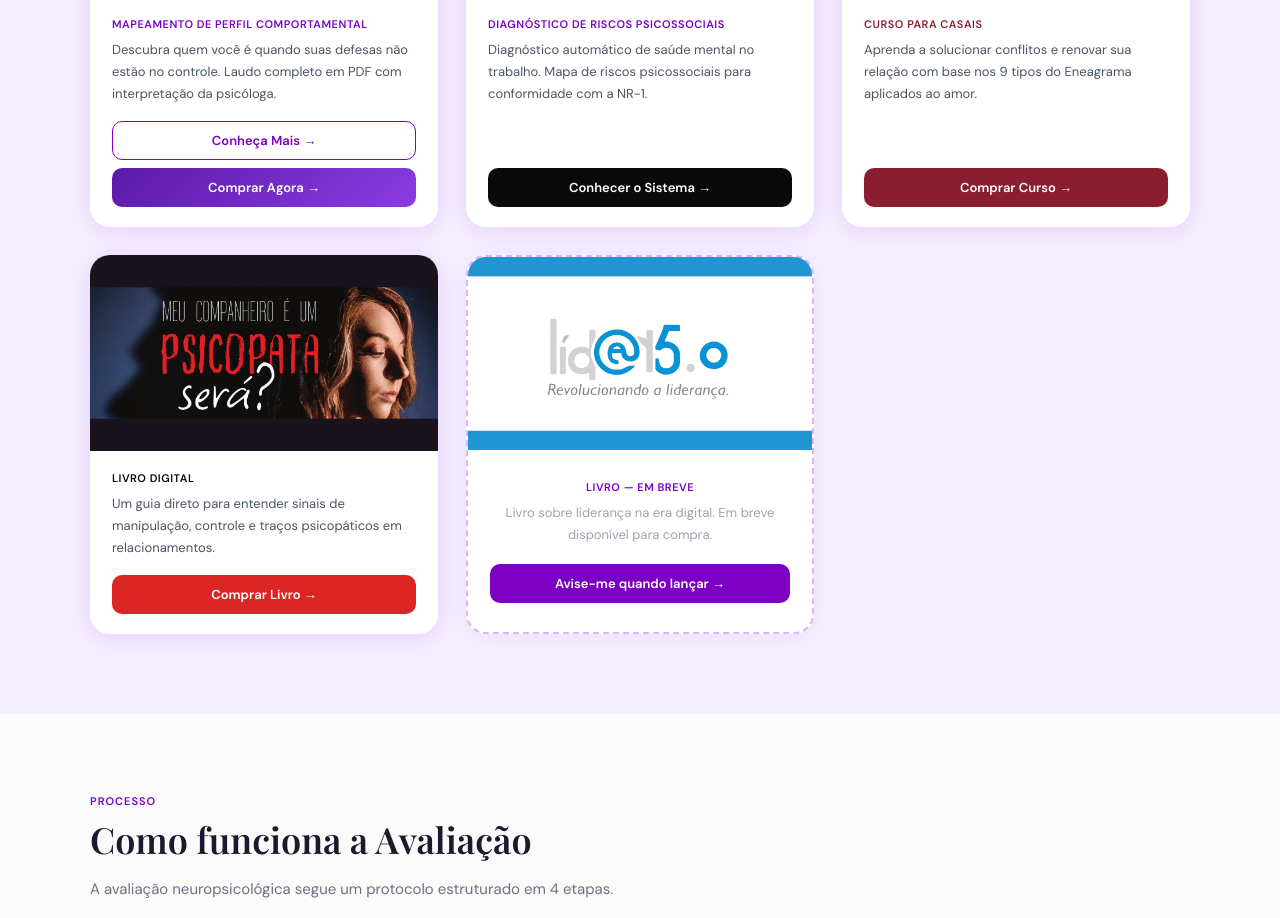
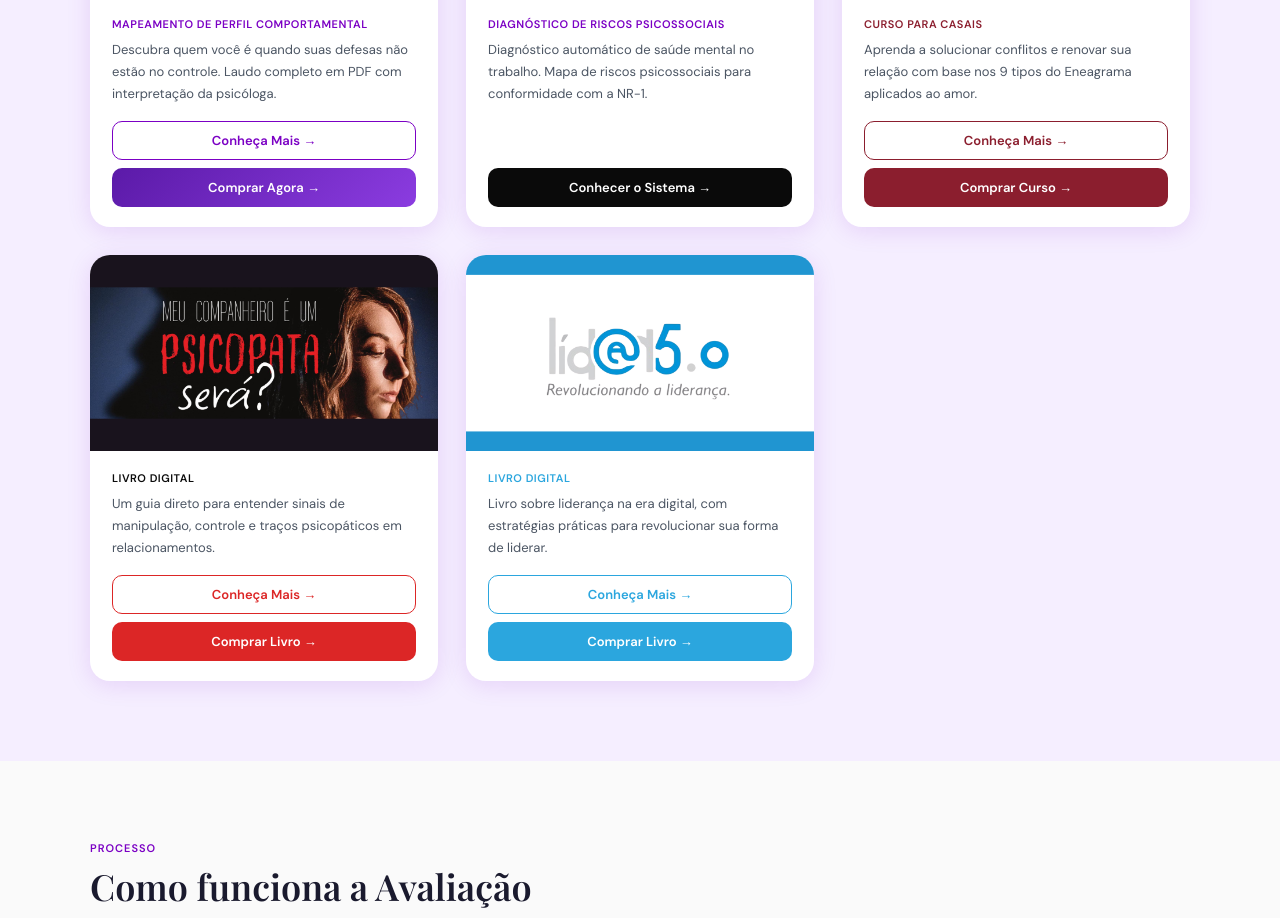
Before and after one commit to luciakratz-arch/clinica-dra.LuciaKratz, a website: page index.html in a window 1280 px wide. Shown: the part 3023-3941 px from the top of the page. Drawn offline with nearby package versions, Linux system fonts and the light colour scheme; no server answers; a web font is replaced by a local one.

Commit message:
Update index.html

```diff
--- a/index.html
+++ b/index.html
@@ -559,7 +559,7 @@
             Descubra quem você é quando suas defesas não estão no controle. Laudo completo em PDF com interpretação da psicóloga.
           </p>
           <div style="display:flex;flex-direction:column;gap:8px">
-            <a href="https://luciakratz-arch.github.io/9-Self/9self-landing.html" target="_blank"
+            <a href="https://luciakratz-arch.github.io/clinica-dra.LuciaKratz/venda-9self.html" target="_blank"
               style="display:block;text-align:center;background:transparent;border:1.5px solid #7B00C4;color:#7B00C4;padding:10px 18px;border-radius:10px;font-weight:600;font-size:13px;text-decoration:none">
               Conheça Mais →
             </a>
@@ -599,6 +599,10 @@
             Aprenda a solucionar conflitos e renovar sua relação com base nos 9 tipos do Eneagrama aplicados ao amor.
           </p>
           <div style="display:flex;flex-direction:column;gap:8px">
+            <a href="https://luciakratz-arch.github.io/clinica-dra.LuciaKratz/venda-curso-eneagrama.html" target="_blank"
+              style="display:block;text-align:center;background:transparent;border:1.5px solid #8B1E2E;color:#8B1E2E;padding:10px 18px;border-radius:10px;font-weight:600;font-size:13px;text-decoration:none">
+              Conheça Mais →
+            </a>
             <a href="https://pay.hotmart.com/R97548434J?off=towezuxh&checkoutMode=10&bid=1783114606337" target="_blank"
               style="display:block;text-align:center;background:#8B1E2E;color:white;padding:11px 18px;border-radius:10px;font-weight:600;font-size:13px;text-decoration:none;transition:opacity 0.2s"
               onmouseover="this.style.opacity='0.85'" onmouseout="this.style.opacity='1'">
@@ -617,6 +621,10 @@
             Um guia direto para entender sinais de manipulação, controle e traços psicopáticos em relacionamentos.
           </p>
           <div style="display:flex;flex-direction:column;gap:8px">
+            <a href="https://luciakratz-arch.github.io/clinica-dra.LuciaKratz/venda-ebook-psicopata.html" target="_blank"
+              style="display:block;text-align:center;background:transparent;border:1.5px solid #dc2626;color:#dc2626;padding:10px 18px;border-radius:10px;font-weight:600;font-size:13px;text-decoration:none">
+              Conheça Mais →
+            </a>
             <a href="https://pay.hotmart.com/T106542807T?off=8eboomqf&checkoutMode=10&bid=1783114494401" target="_blank"
               style="display:block;text-align:center;background:#dc2626;color:white;padding:11px 18px;border-radius:10px;font-weight:600;font-size:13px;text-decoration:none;transition:opacity 0.2s"
               onmouseover="this.style.opacity='0.85'" onmouseout="this.style.opacity='1'">
@@ -626,19 +634,25 @@
         </div>
       </div>
 
-      <!-- Card Líder 5.0 — Em breve -->
-      <div style="background:white;border-radius:20px;overflow:hidden;box-shadow:0 4px 24px rgba(123,0,196,0.06);display:flex;flex-direction:column;border:2px dashed #d8b4fe">
+      <!-- Card Líder 5.0 -->
+      <div style="background:white;border-radius:20px;overflow:hidden;box-shadow:0 4px 24px rgba(123,0,196,0.12);display:flex;flex-direction:column">
         <img src="produtos_lider5.o-banner.png" alt="Líder 5.0 — Revolucionando a liderança" style="width:100%;display:block">
-        <div style="padding:20px 22px;flex:1;display:flex;flex-direction:column;align-items:center;justify-content:center;text-align:center">
-          <div style="font-size:11px;font-weight:700;color:#7B00C4;margin-bottom:8px;text-transform:uppercase;letter-spacing:0.5px">Livro — Em Breve</div>
-          <p style="font-size:13px;color:#9ca3af;line-height:1.7;margin-bottom:18px">
-            Livro sobre liderança na era digital. Em breve disponível para compra.
+        <div style="padding:20px 22px;flex:1;display:flex;flex-direction:column">
+          <div style="font-size:11px;font-weight:700;color:#2BA6DE;margin-bottom:8px;text-transform:uppercase;letter-spacing:0.5px">Livro Digital</div>
+          <p style="font-size:13px;color:#4b5563;line-height:1.7;margin-bottom:16px;flex:1">
+            Livro sobre liderança na era digital, com estratégias práticas para revolucionar sua forma de liderar.
           </p>
-          <a href="https://wa.me/5562991546757?text=Olá,%20quero%20saber%20quando%20o%20livro%20Líder%205.0%20estará%20disponível."
-            target="_blank"
-            style="display:block;width:100%;text-align:center;background:var(--purple);color:white;padding:11px 18px;border-radius:10px;font-weight:600;font-size:13px;text-decoration:none">
-            Avise-me quando lançar →
-          </a>
+          <div style="display:flex;flex-direction:column;gap:8px">
+            <a href="https://luciakratz-arch.github.io/clinica-dra.LuciaKratz/venda-lider5.html" target="_blank"
+              style="display:block;text-align:center;background:transparent;border:1.5px solid #2BA6DE;color:#2BA6DE;padding:10px 18px;border-radius:10px;font-weight:600;font-size:13px;text-decoration:none">
+              Conheça Mais →
+            </a>
+            <a href="https://pay.hotmart.com/L106620879F?checkoutMode=10&bid=1784491905769" target="_blank"
+              style="display:block;text-align:center;background:#2BA6DE;color:white;padding:11px 18px;border-radius:10px;font-weight:600;font-size:13px;text-decoration:none;transition:opacity 0.2s"
+              onmouseover="this.style.opacity='0.85'" onmouseout="this.style.opacity='1'">
+              Comprar Livro →
+            </a>
+          </div>
         </div>
       </div>
 
```
